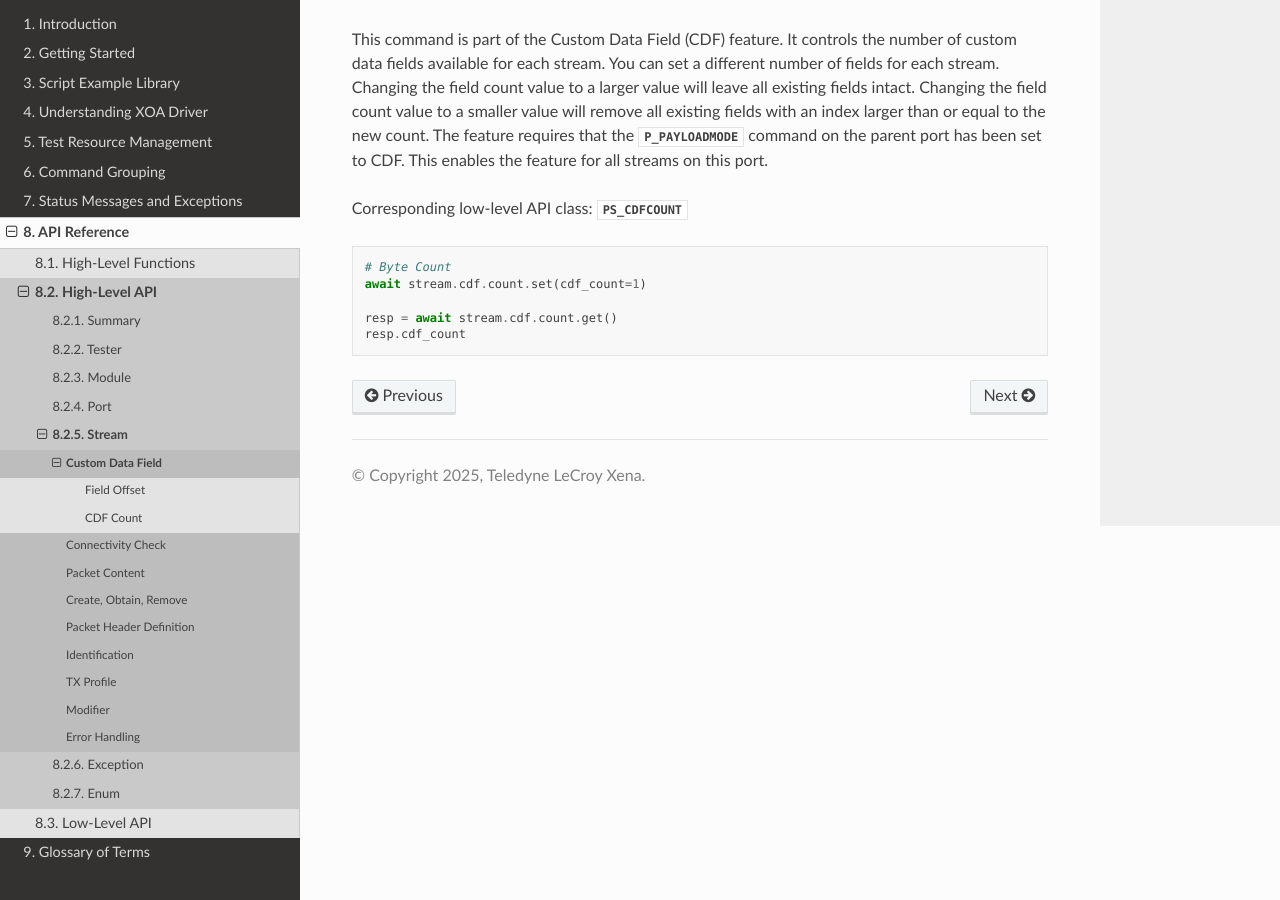
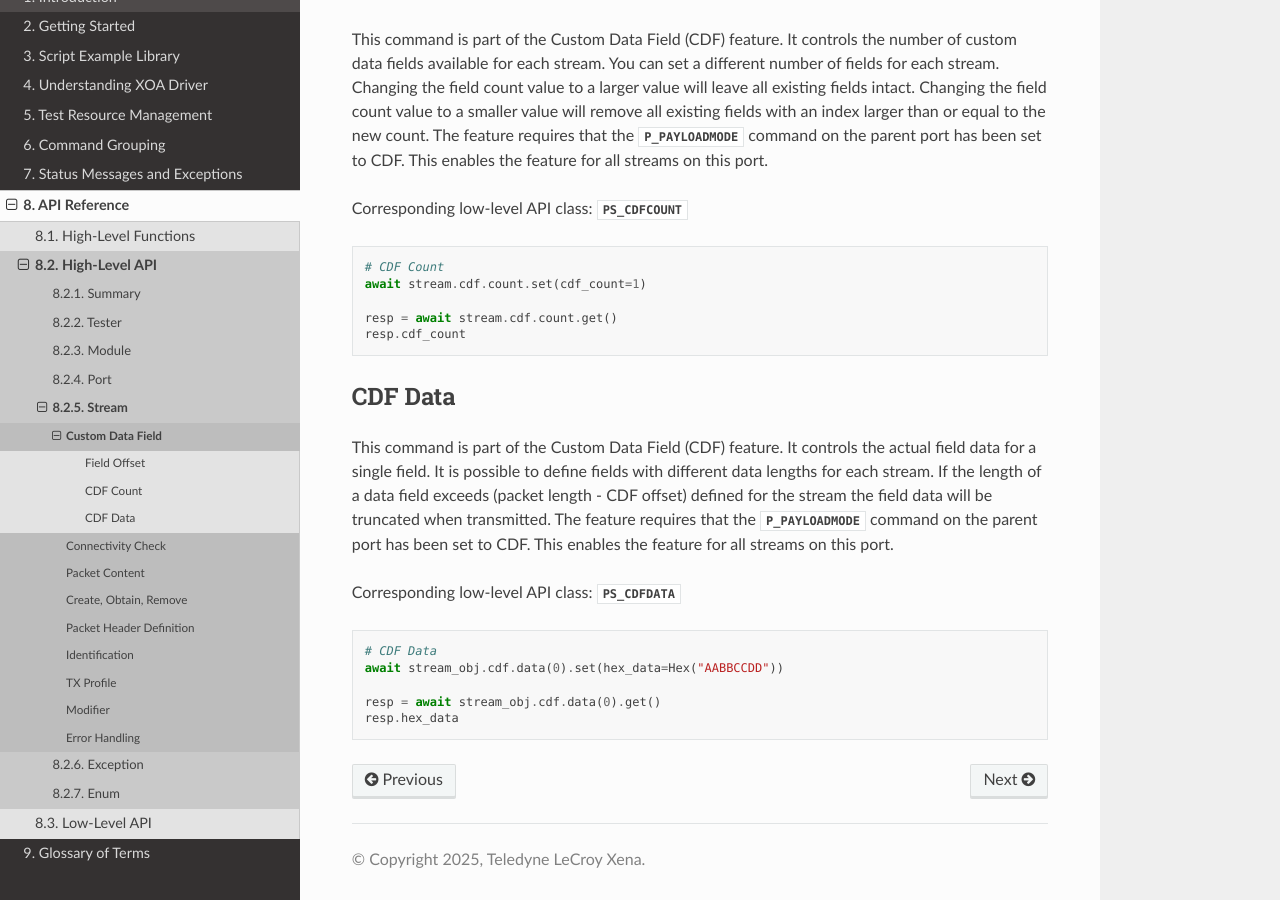
Before and after one commit to xenanetworks/tdl-xoa-driver, a Sphinx documentation site: the page built from docs/source/api_ref/hli/stream/cdf.rst, in a window 1280 px wide and 900 px high, scrolled down 772 px. Built offline with Sphinx 7.4.7 and the Read the Docs theme 3.1.0, drawn with Linux system fonts in a browser that asks for light colours.

Commit message:
Add CDF Data to API Ref

```diff
--- a/docs/source/api_ref/hli/stream/cdf.rst
+++ b/docs/source/api_ref/hli/stream/cdf.rst
@@ -45,8 +45,28 @@ Corresponding low-level API class: :class:`~xoa_driver.internals.commands.ps_com
 
 .. code-block:: python
 
-    # Byte Count
+    # CDF Count
     await stream.cdf.count.set(cdf_count=1)
 
     resp = await stream.cdf.count.get()
     resp.cdf_count
+
+
+CDF Data
+-------------------------
+This command is part of the Custom Data Field (CDF) feature. It controls the
+actual field data for a single field. It is possible to define fields with
+different data lengths for each stream. If the length of a data field exceeds
+(packet length - CDF offset) defined for the stream the field data will be
+truncated when transmitted. The feature requires that the :class:`~xoa_driver.internals.commands.p_commands.P_PAYLOADMODE` command on the parent port has been set to CDF. This enables the feature for
+all streams on this port.
+
+Corresponding low-level API class: :class:`~xoa_driver.internals.commands.ps_commands.PS_CDFDATA`
+
+.. code-block:: python
+
+    # CDF Data
+    await stream_obj.cdf.data(0).set(hex_data=Hex("AABBCCDD"))
+
+    resp = await stream_obj.cdf.data(0).get()
+    resp.hex_data
```
